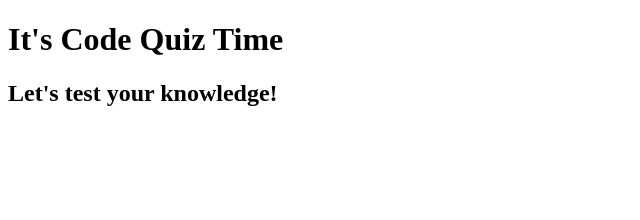
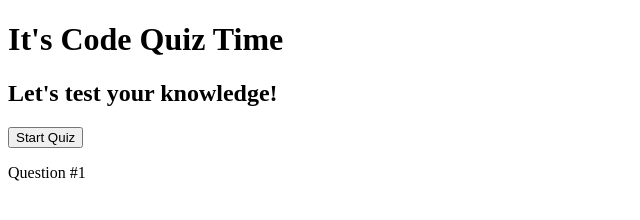
Before and after one commit to sasterck/code-quiz, a plain HTML site: page index.html in a window 1280 px wide. Shown: the whole page, without its empty margins (0-640 px from the left). Drawn offline with Linux system fonts and the light colour scheme.

Commit message:
added start quiz button

```diff
--- a/index.html
+++ b/index.html
@@ -15,6 +15,11 @@
     <div class = container-1>
         <div id = "start">
             <h2><b>Let's test your knowledge!</b></h2>
+            <button>Start Quiz</button>
+        </div>
+
+        <div id = "quiz">
+            <div id = "questions"><p> Question #1</p></div>
         </div>
     </div>
 
```
